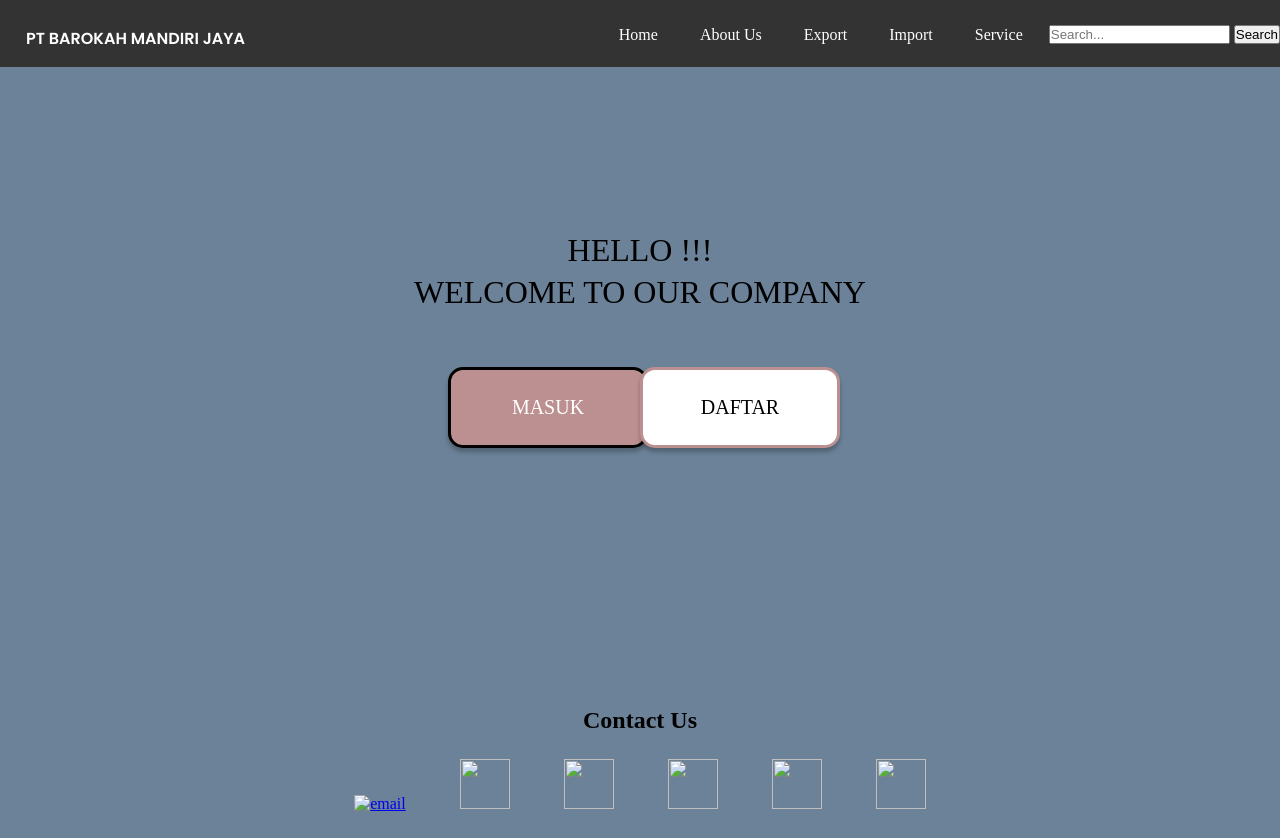
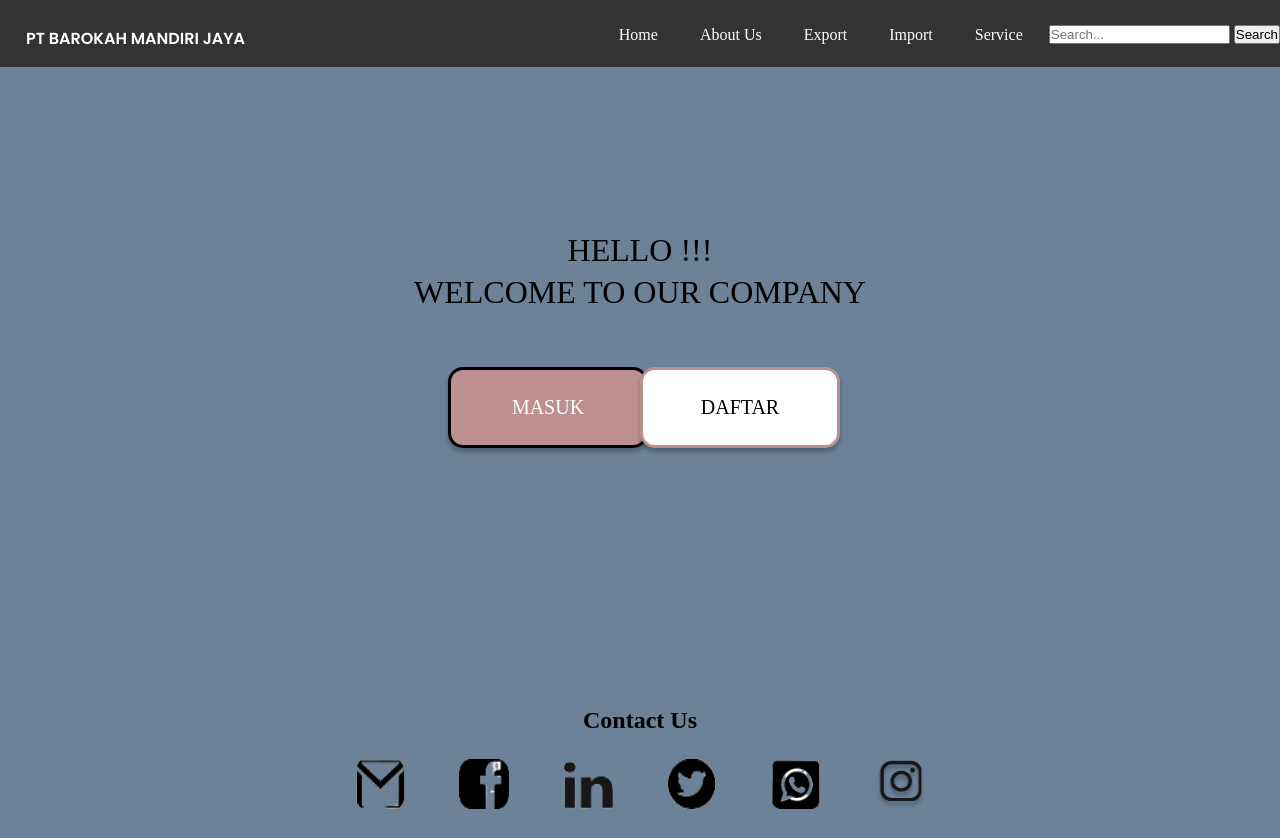
Before and after one commit to achmadsahib/UAS_PBW, a plain HTML site: page index.html in a window 1280 px wide. Drawn offline with Linux system fonts and the light colour scheme; a web font is replaced by a local one.

Commit message:
ubah folder

```diff
--- a/index.html
+++ b/index.html
@@ -33,12 +33,12 @@
 </div>
 <footer >
     <h2>Contact Us</h2>
-    <a href="gmail.com"><img src="images/email.png" alt="email" class="contact"></a>
-    <a href="facebook.com"><img src="images/facebook.png" alt="" class="contact"></a>
-    <a href="google.com"><img src="images/link.png" alt="" class="contact"></a>
-    <a href="twitter.com"><img src="images/twitter.png" alt="" class="contact"></a>
-    <a href="google.com"><img src="images/wa.png" alt="" class="contact"></a>
-    <a href="instagram.com"><img src="images/ig.png" alt="" class="contact"></a>
+    <a href="gmail.com"><img src="email.png" alt="email" class="contact"></a>
+    <a href="facebook.com"><img src="facebook.png" alt="" class="contact"></a>
+    <a href="google.com"><img src="link.png" alt="" class="contact"></a>
+    <a href="twitter.com"><img src="twitter.png" alt="" class="contact"></a>
+    <a href="google.com"><img src="wa.png" alt="" class="contact"></a>
+    <a href="instagram.com"><img src="ig.png" alt="" class="contact"></a>
 </footer>
 </body>
 </html>
```
